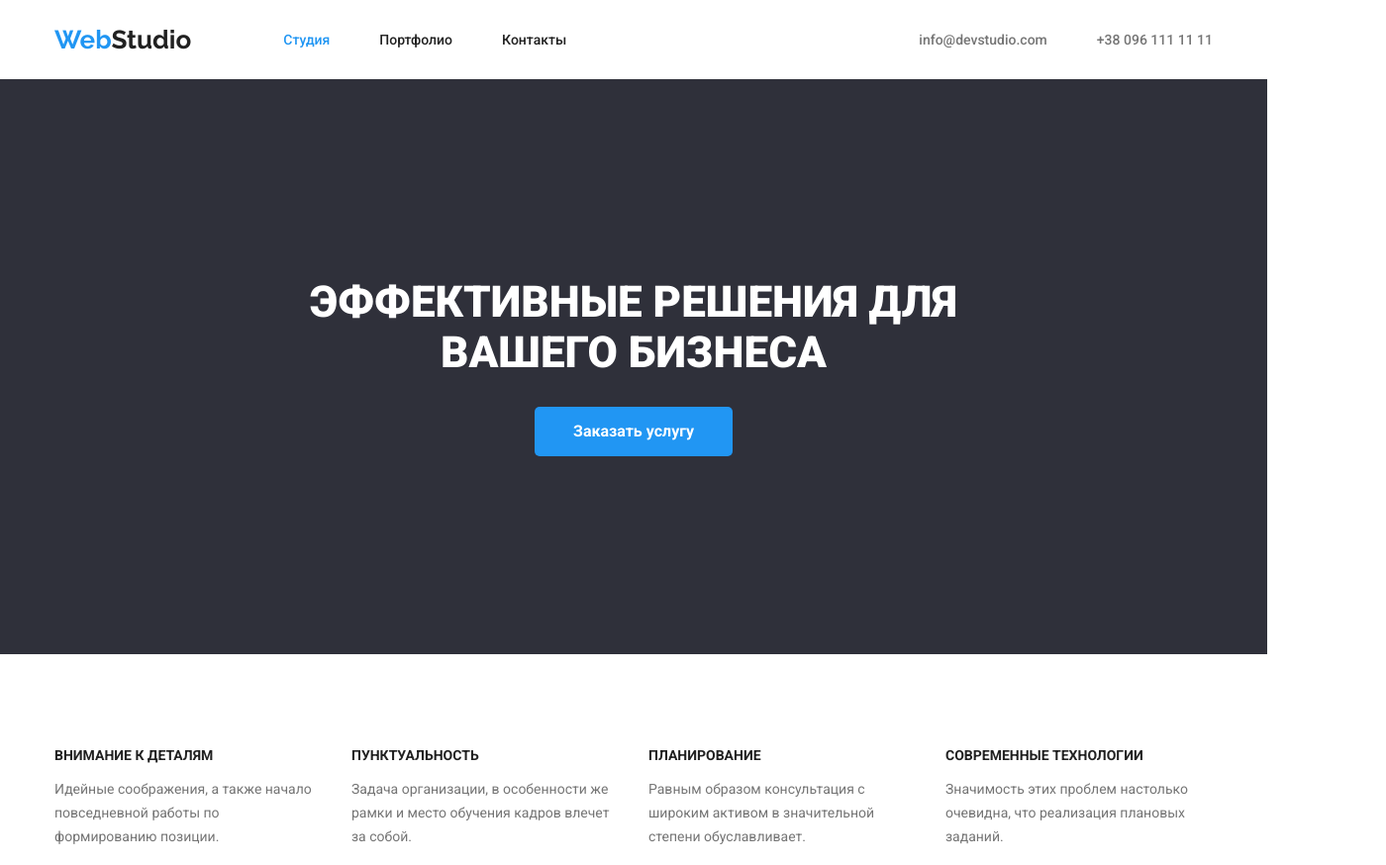
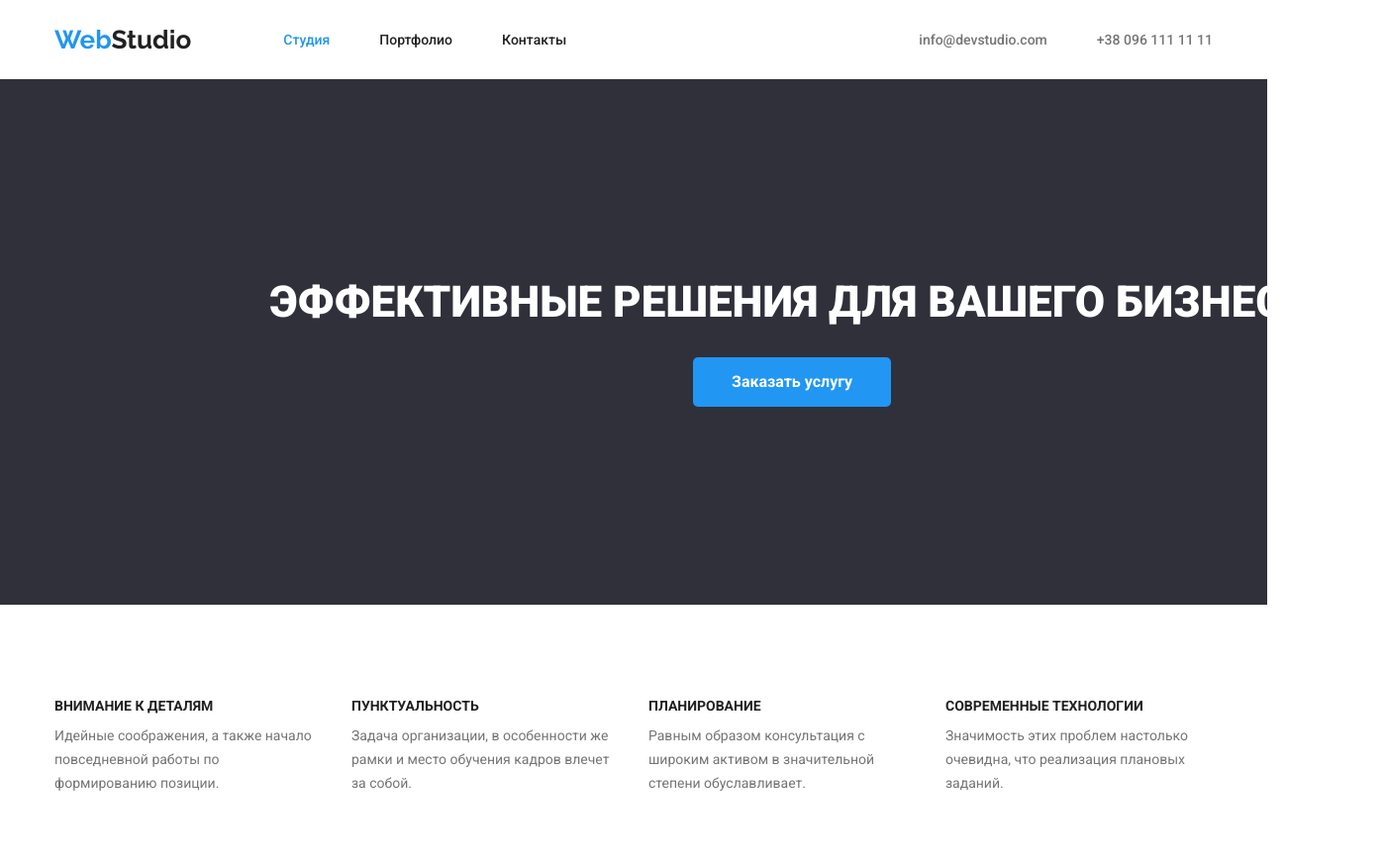
Before and after one commit to tskalska/goit-markup-hw-03, a plain HTML site: page index.html in a window 1280 px wide. Shown: the top 874 px of the page at 99% size, 1400 px wide, since content can reach past the window. Drawn offline with nearby package versions, Linux system fonts and the light colour scheme.

Commit message:
Positioning_corrections2

```diff
--- a/index.html
+++ b/index.html
@@ -32,7 +32,7 @@
         <section class="hero">
             <div class="container">
                 <h1>Эффективные решения для вашего бизнеса</h1>
-                <button type="button" class="hero-button"><span class="btn-text">Заказать услугу</span></button>
+                <button type="button" class="hero-button">Заказать услугу</button>
             </div>
         </section>
         <section>
--- a/styles/style.css
+++ b/styles/style.css
@@ -134,11 +134,12 @@ h1 {
 .hero {
     background-color: var(--hero-footer-bg-color);
     text-align: center;
+    padding: 200px 200px;
 }
 
-.hero .container {
+/* .hero .container {
     padding: 200px 267px;
-}
+} */
 
 /* button styling */
 
@@ -155,15 +156,21 @@ button {
     padding: 10px 32px;
     min-width: 200px;
 
-}
-
-.btn-text {
     color: var(--primaty-wite-colour);
     font-size: 16px;
     font-weight: 700;
     line-height: 30px;
 
+
 }
+
+/* .btn-text {
+    color: var(--primaty-wite-colour);
+    font-size: 16px;
+    font-weight: 700;
+    line-height: 30px;
+
+} */
 
 /* Common section styles */
 
@@ -193,6 +200,8 @@ button {
 
 .feature-description {
     line-height: 24px;
+    margin-top: 0;
+    margin-bottom: 0;
 }
 /* Features-block styles */
 
```
